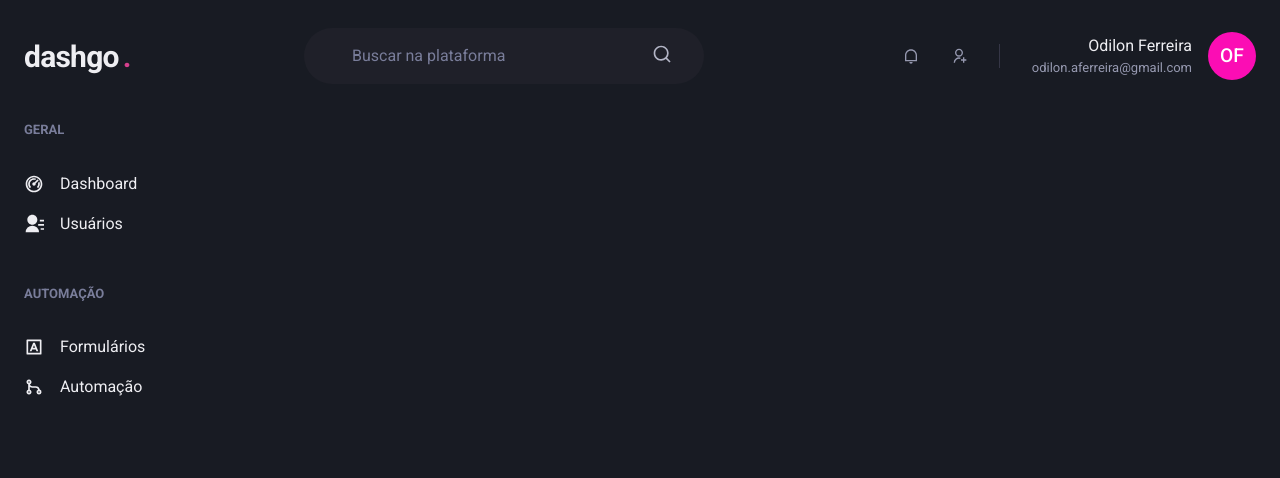
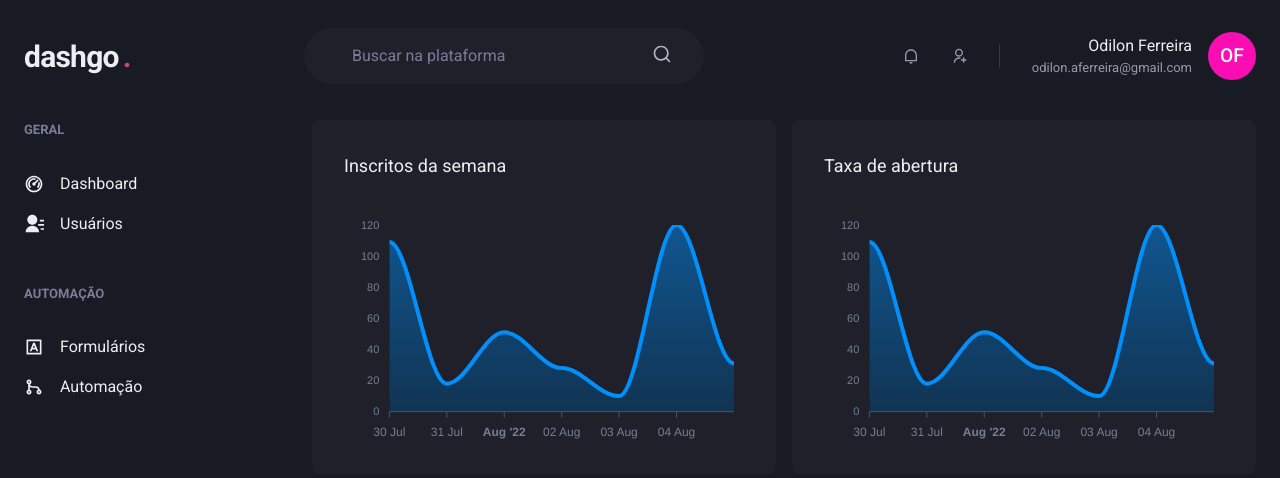
Before and after one commit to odilonferreira/dashgo, a Next.js app: page /dashboard in a window 1280 px wide. Shown: the top 478 px of the page. Built offline with nearby package versions, Linux system fonts and the light colour scheme.

Commit message:
using apexCharts lib to create dashboards charts

```diff
--- a/package.json
+++ b/package.json
@@ -13,9 +13,11 @@
     "@chakra-ui/react": "^2.2.4",
     "@emotion/react": "^11.10.0",
     "@emotion/styled": "^11.10.0",
+    "apexcharts": "^3.35.4",
     "framer-motion": "^6.5.1",
     "next": "12.2.3",
     "react": "18.2.0",
+    "react-apexcharts": "^1.4.0",
     "react-dom": "18.2.0",
     "react-icons": "^4.4.0"
   },
--- a/src/pages/dashboard.tsx
+++ b/src/pages/dashboard.tsx
@@ -1,6 +1,61 @@
-import { Flex } from "@chakra-ui/react";
+import { Box, Flex, SimpleGrid, Text, theme } from "@chakra-ui/react";
+import dynamic from "next/dynamic";
 import Header from "../components/Header";
 import Sidebar from "../components/Sidebar";
+import { ApexOptions } from "apexcharts";
+
+const Chart = dynamic(() => import("react-apexcharts"), {
+  ssr: false,
+});
+
+const option: ApexOptions = {
+  chart: {
+    toolbar: {
+      show: false,
+    },
+    zoom: {
+      enabled: false,
+    },
+    foreColor: theme.colors.gray[500],
+  },
+  grid: {
+    show: false,
+  },
+  dataLabels: {
+    enabled: false,
+  },
+  tooltip: {
+    enabled: false,
+  },
+  xaxis: {
+    type: "datetime",
+    axisBorder: {
+      color: theme.colors.gray[600],
+    },
+    axisTicks: {
+      color: theme.colors.gray[600],
+    },
+    categories: [
+      "2022-08-05T00:00:00.000Z",
+      "2022-08-04T00:00:00.000Z",
+      "2022-08-03T00:00:00.000Z",
+      "2022-08-02T00:00:00.000Z",
+      "2022-08-01T00:00:00.000Z",
+      "2022-07-31T00:00:00.000Z",
+      "2022-07-30T00:00:00.000Z",
+    ],
+  },
+  fill: {
+    opacity: 0.3,
+    type: "gradient",
+    gradient: {
+      shade: "dark",
+      opacityFrom: 0.7,
+      opacityTo: 0.7,
+    },
+  },
+};
+const series = [{ nome: "series1", data: [31, 120, 10, 28, 51, 18, 109] }];
 
 export default function Dashboard() {
   return (
@@ -8,6 +63,25 @@
       <Header />
       <Flex w="100%" marginY="6" maxWidth={1480} marginX="auto" paddingX="6">
         <Sidebar />
+        <SimpleGrid
+          flex="1"
+          gap="4"
+          minChildWidth="320px"
+          alignItems="flex-start"
+        >
+          <Box padding="8" bg="gray.800" borderRadius={8} paddingBottom="4">
+            <Text fontSize="lg" marginBottom="4">
+              Inscritos da semana
+            </Text>
+            <Chart options={option} series={series} type="area" />
+          </Box>
+          <Box padding="8" bg="gray.800" borderRadius={8} paddingBottom="4">
+            <Text fontSize="lg" marginBottom="4">
+              Taxa de abertura
+            </Text>
+            <Chart options={option} series={series} type="area" />
+          </Box>
+        </SimpleGrid>
       </Flex>
     </Flex>
   );
```
Also changed, not shown: 1 other file (tests, documents, lock files or other folders).
